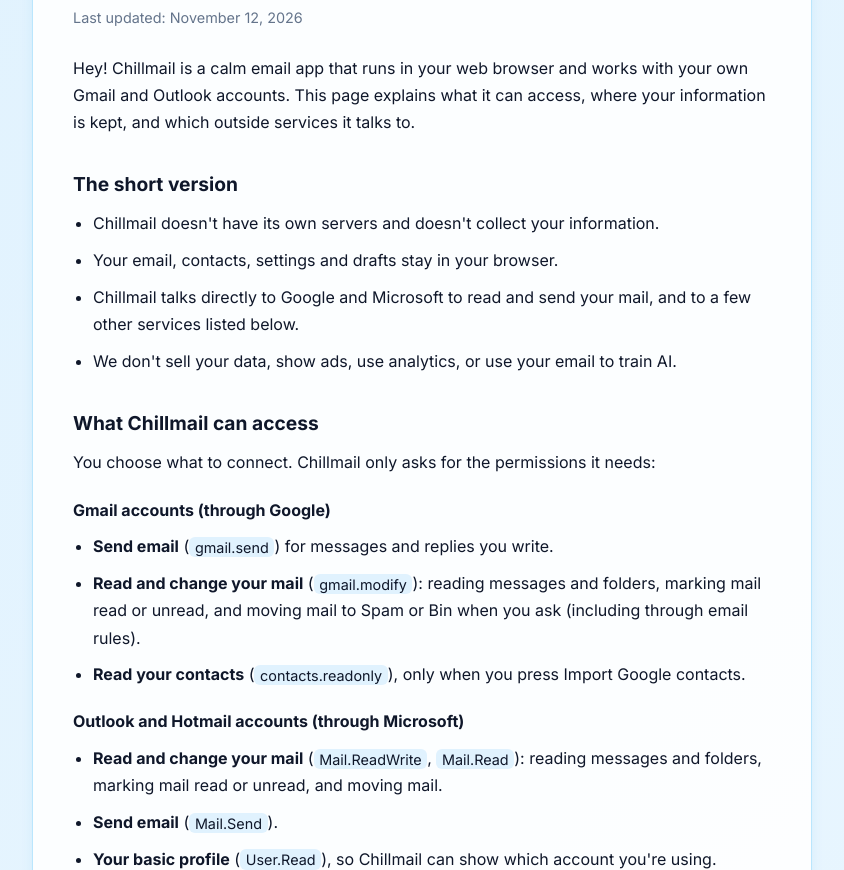
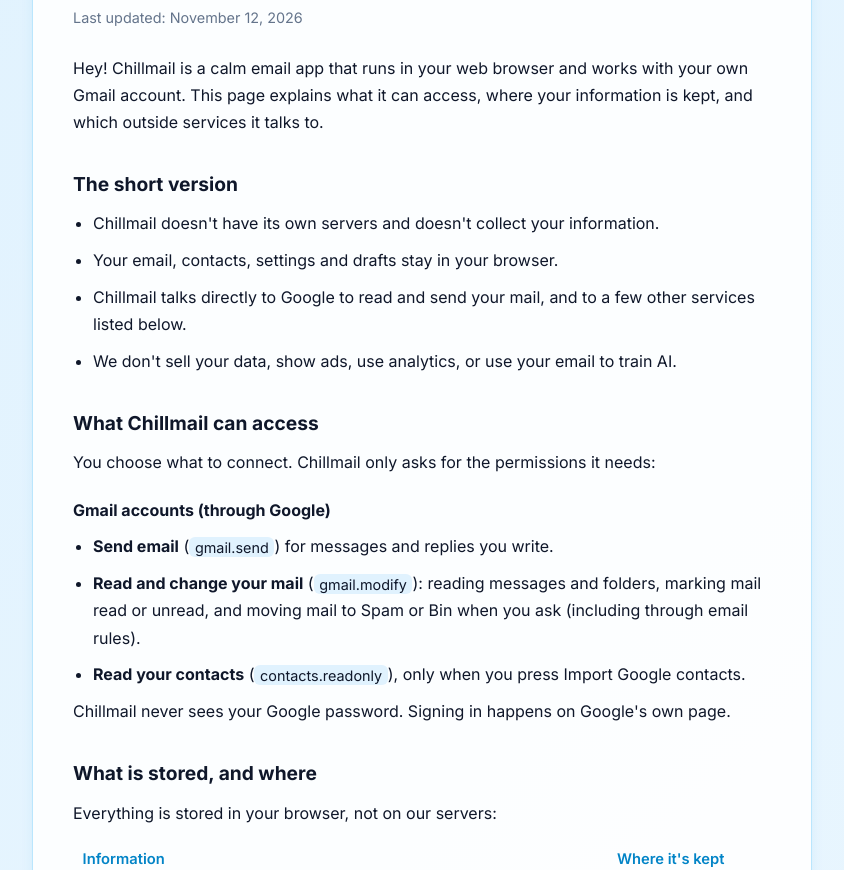
Before and after one commit to Yuchillax/ChillMail, a plain HTML site: page privacy.html in a window 1280 px wide. Shown: the part 282-1152 px from the top of the page, without its empty margins (218-1062 px from the left). Drawn offline with Linux system fonts and the light colour scheme.

Commit message:
Update privacy.html

```diff
--- a/privacy.html
+++ b/privacy.html
@@ -69,13 +69,13 @@
     <h1>Privacy Policy</h1>
     <p class="updated">Last updated: November 12, 2026</p>
 
-    <p>Hey! Chillmail is a calm email app that runs in your web browser and works with your own Gmail and Outlook accounts. This page explains what it can access, where your information is kept, and which outside services it talks to.</p>
+    <p>Hey! Chillmail is a calm email app that runs in your web browser and works with your own Gmail account. This page explains what it can access, where your information is kept, and which outside services it talks to.</p>
 
     <h2>The short version</h2>
     <ul>
       <li>Chillmail doesn't have its own servers and doesn't collect your information.</li>
       <li>Your email, contacts, settings and drafts stay in your browser.</li>
-      <li>Chillmail talks directly to Google and Microsoft to read and send your mail, and to a few other services listed below.</li>
+      <li>Chillmail talks directly to Google to read and send your mail, and to a few other services listed below.</li>
       <li>We don't sell your data, show ads, use analytics, or use your email to train AI.</li>
     </ul>
 
@@ -87,13 +87,7 @@
       <li><strong>Read and change your mail</strong> (<code>gmail.modify</code>): reading messages and folders, marking mail read or unread, and moving mail to Spam or Bin when you ask (including through email rules).</li>
       <li><strong>Read your contacts</strong> (<code>contacts.readonly</code>), only when you press Import Google contacts.</li>
     </ul>
-    <h3>Outlook and Hotmail accounts (through Microsoft)</h3>
-    <ul>
-      <li><strong>Read and change your mail</strong> (<code>Mail.ReadWrite</code>, <code>Mail.Read</code>): reading messages and folders, marking mail read or unread, and moving mail.</li>
-      <li><strong>Send email</strong> (<code>Mail.Send</code>).</li>
-      <li><strong>Your basic profile</strong> (<code>User.Read</code>), so Chillmail can show which account you're using.</li>
-    </ul>
-    <p>Chillmail never sees your Google or Microsoft password. Signing in happens on the provider's own page.</p>
+    <p>Chillmail never sees your Google password. Signing in happens on Google's own page.</p>
 
     <h2>What is stored, and where</h2>
     <p>Everything is stored in your browser, not on our servers:</p>
@@ -116,10 +110,9 @@
     <p>Chillmail is built to avoid unnecessary outside services, but a few are needed:</p>
     <ul>
       <li><strong>Google</strong>: sign-in, Gmail and Google Contacts. Governed by Google's privacy policy.</li>
-      <li><strong>Microsoft</strong>: sign-in, Outlook and Hotmail mail. Governed by Microsoft's privacy statement.</li>
       <li><strong>Google Fonts</strong>: the Inter font is loaded from Google when the page opens.</li>
       <li><strong>DiceBear</strong>: when there's no profile photo, a generated avatar is requested from dicebear.com. The request includes the person's name or email address, which is used to create the avatar.</li>
-      <li><strong>Microsoft sign-in library and Google sign-in script</strong>: loaded from Microsoft and Google so that sign-in works.</li>
+      <li><strong>Google sign-in script</strong>: loaded from Google so that sign-in works.</li>
       <li><strong>Google Translate</strong>: used only when you choose a language other than English. Your language choice is kept in a small cookie on this site, so the page stays in that language.</li>
     </ul>
     <p>Notifications and sounds are created by your browser or device, and nothing about them is sent anywhere.</p>
@@ -130,7 +123,7 @@
     <h2>Your choices</h2>
     <ul>
       <li>Remove an account in Chillmail's Settings to forget it on this device.</li>
-      <li>Revoke access at any time from your <a href="https://myaccount.google.com/permissions" target="_blank" rel="noopener">Google Account permissions</a> page, or from your Microsoft account's app permissions.</li>
+      <li>Revoke access at any time from your <a href="https://myaccount.google.com/permissions" target="_blank" rel="noopener">Google Account permissions</a> page, or from your Google account's app permissions.</li>
       <li>Delete local data by clearing this site's data in your browser.</li>
       <li>Turn off notifications, sounds and the penguin in Personalise.</li>
     </ul>
```
